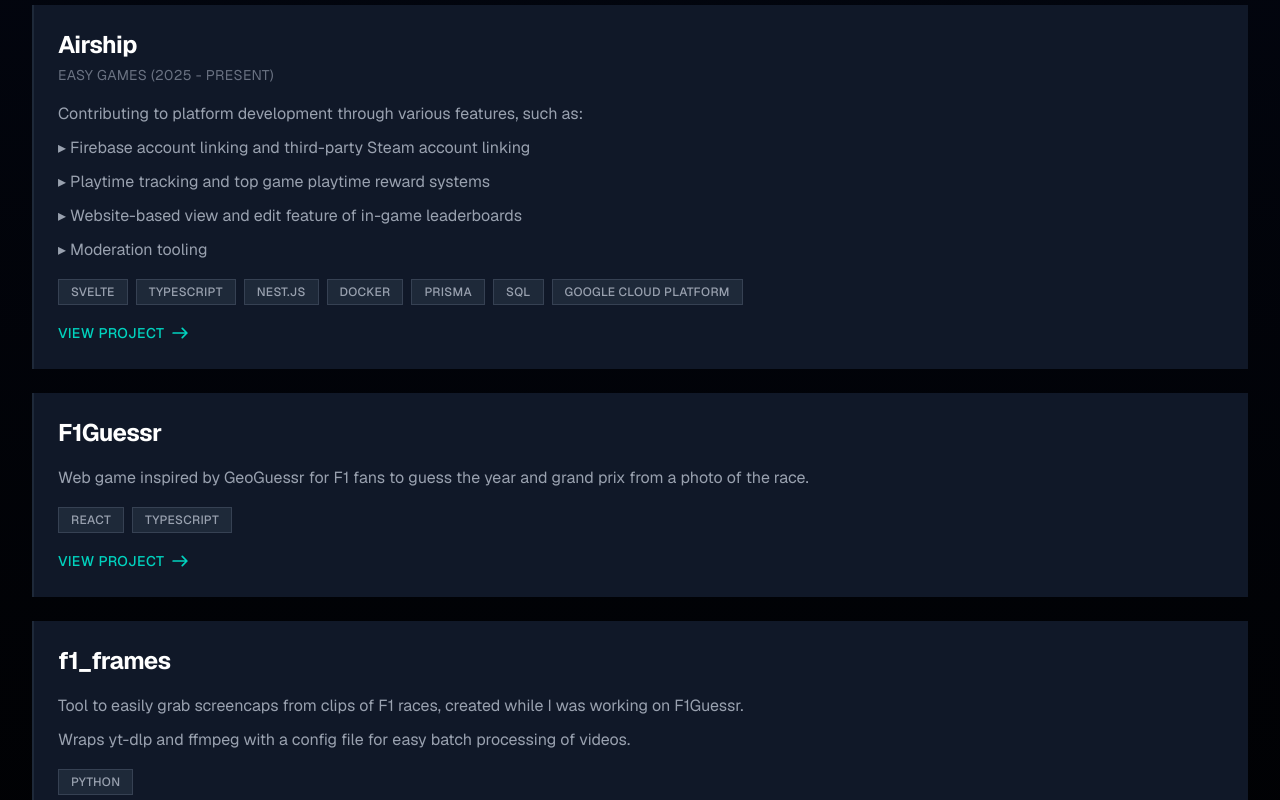
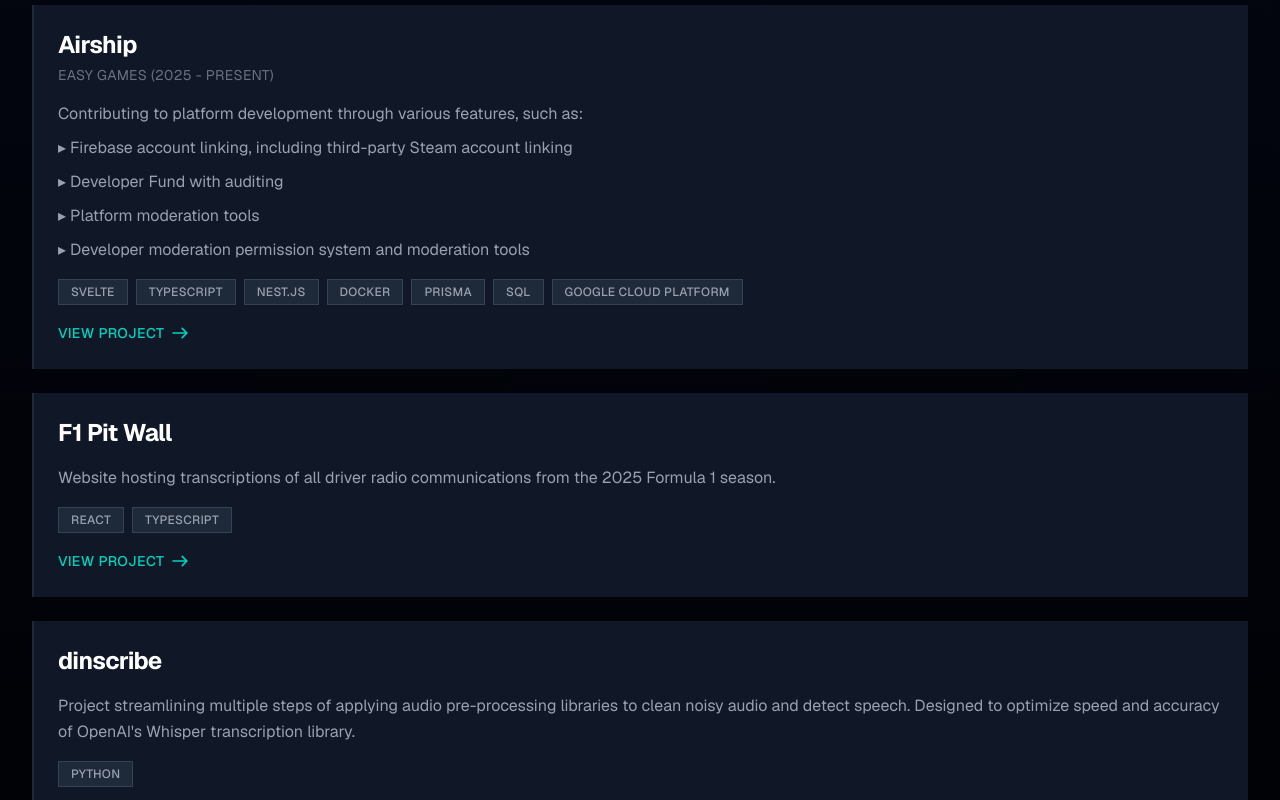
Before and after one commit to catherinepereira/personal-website, a Next.js app: page / in a window 1280 px wide. Shown: the part 1800-2600 px from the top of the page. Built offline with nearby package versions, Linux system fonts and the light colour scheme.

Commit message:
Update projects.ts

```diff
--- a/public/projects.ts
+++ b/public/projects.ts
@@ -44,10 +44,10 @@
     company: Company.EasyGames,
     description: [
       "Contributing to platform development through various features, such as:",
-      "▸ Firebase account linking and third-party Steam account linking",
-      "▸ Playtime tracking and top game playtime reward systems",
-      "▸ Website-based view and edit feature of in-game leaderboards",
-      "▸ Moderation tooling",
+      "▸ Firebase account linking, including third-party Steam account linking",
+      "▸ Developer Fund with auditing",
+      "▸ Platform moderation tools",
+      "▸ Developer moderation permission system and moderation tools",
     ],
     skillTags: [
       SkillTag.Svelte,
@@ -58,6 +58,22 @@
       SkillTag.SQLDatabase,
       SkillTag.GoogleCloud,
     ],
+  },
+   {
+    title: "F1 Pit Wall",
+    description: [
+      "Website hosting transcriptions of all driver radio communications from the 2025 Formula 1 season.",
+    ],
+    link: "https://f1pitwall.vercel.app",
+    skillTags: [SkillTag.React, SkillTag.TypeScript],
+  },
+   {
+    title: "dinscribe",
+    description: [
+      "Project streamlining multiple steps of applying audio pre-processing libraries to clean noisy audio and detect speech. Designed to optimize speed and accuracy of OpenAI's Whisper transcription library.",
+    ],
+    link: "https://github.com/catherinepereira/dinscribe",
+    skillTags: [SkillTag.Python],
   },
   {
     title: "F1Guessr",
```
